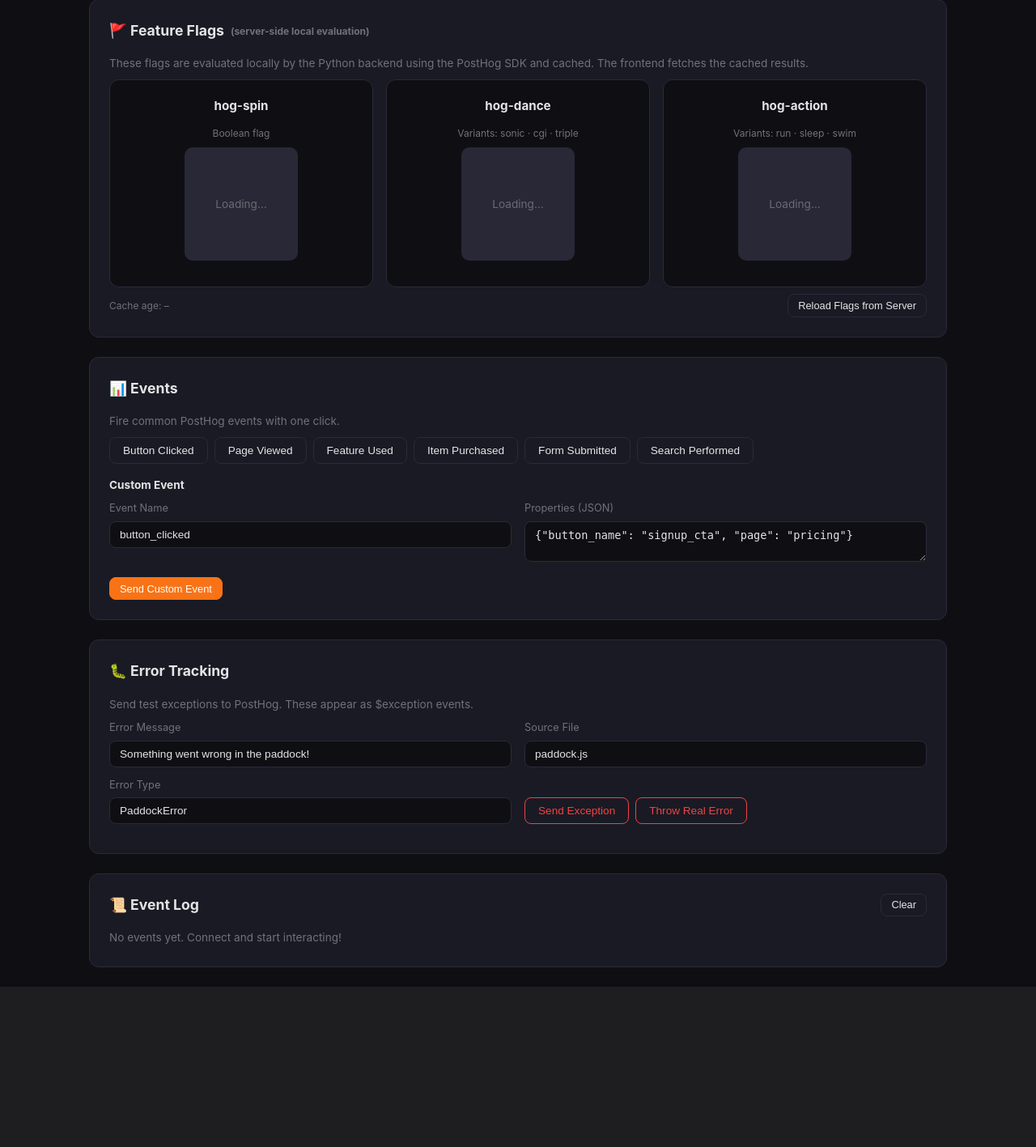
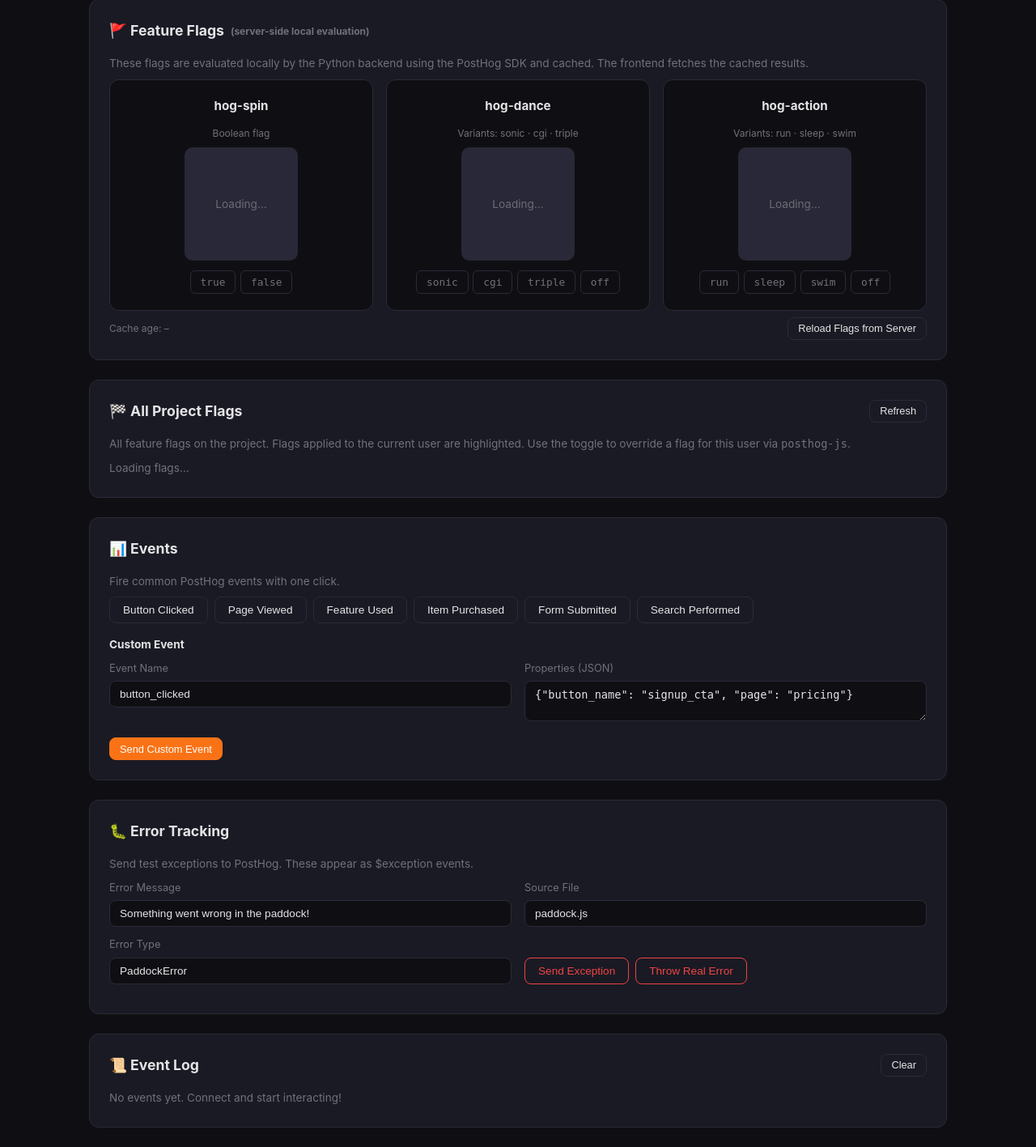
Before and after one commit to phillram/posthog-paddock, a Flask app: page / in a window 1280 px wide. Shown: the part 689-2106 px from the top of the page at 81% size. Before the commit the page ends 1908 px from the top, so only its background shows below. Run offline with Flask 3, Linux system fonts and the light colour scheme.

Commit message:
Added session caching, ability to select flags, and a reset

```diff
--- a/app.py
+++ b/app.py
@@ -67,6 +67,21 @@ def reload_flags():
     })
 
 
+@app.route("/api/flags/all")
+def get_all_flags():
+    """Return all feature flags and their values for a user."""
+    if not flag_cache:
+        return jsonify({"error": "PostHog not configured. Set .env variables."}), 503
+
+    distinct_id = request.args.get("distinct_id", "anonymous")
+    all_flags = flag_cache.get_all_flags(distinct_id)
+
+    return jsonify({
+        "flags": all_flags,
+        "distinct_id": distinct_id,
+    })
+
+
 @app.route("/api/status")
 def status():
     """Server health and cache info."""
--- a/static/css/style.css
+++ b/static/css/style.css
@@ -202,6 +202,78 @@ label { display: block; font-size: 0.8rem; color: var(--muted); margin-bottom: 0
 ::-webkit-scrollbar-thumb { background: var(--border); border-radius: 3px; }
 ::-webkit-scrollbar-thumb:hover { background: var(--muted); }
 
+/* ── Variant selector buttons ── */
+
+.variant-buttons {
+  display: flex;
+  gap: 0.35rem;
+  justify-content: center;
+  flex-wrap: wrap;
+}
+.variant-btn {
+  font-family: monospace;
+  font-size: 0.75rem;
+  padding: 0.25rem 0.6rem;
+  border-radius: 6px;
+  border: 1px solid var(--border);
+  background: var(--bg);
+  color: var(--muted);
+  cursor: pointer;
+  transition: all 0.15s;
+}
+.variant-btn:hover {
+  border-color: var(--primary);
+  color: var(--fg);
+}
+.variant-btn.active {
+  background: var(--primary);
+  border-color: var(--primary);
+  color: #fff;
+}
+
+/* ── All flags table ── */
+
+.flag-row {
+  display: flex;
+  align-items: center;
+  gap: 0.75rem;
+  padding: 0.6rem 0.75rem;
+  border-bottom: 1px solid var(--border);
+  font-size: 0.85rem;
+}
+.flag-row:last-child { border-bottom: none; }
+.flag-row.active { background: rgba(34,197,94,0.06); }
+.flag-key { font-family: monospace; font-weight: 600; min-width: 160px; }
+.flag-value { font-family: monospace; color: var(--accent); flex: 1; }
+.flag-status { flex-shrink: 0; }
+
+/* Toggle switch */
+.toggle {
+  position: relative;
+  width: 36px;
+  height: 20px;
+  flex-shrink: 0;
+}
+.toggle input { opacity: 0; width: 0; height: 0; }
+.toggle-slider {
+  position: absolute; cursor: pointer;
+  top: 0; left: 0; right: 0; bottom: 0;
+  background: var(--border);
+  border-radius: 10px;
+  transition: background 0.2s;
+}
+.toggle-slider::before {
+  content: "";
+  position: absolute;
+  width: 16px; height: 16px;
+  left: 2px; bottom: 2px;
+  background: var(--fg);
+  border-radius: 50%;
+  transition: transform 0.2s;
+}
+.toggle input:checked + .toggle-slider { background: var(--success); }
+.toggle input:checked + .toggle-slider::before { transform: translateX(16px); }
+
 /* ── Misc ── */
 
 .hidden { display: none !important; }
--- a/static/js/app.js
+++ b/static/js/app.js
@@ -20,6 +20,8 @@ const GIFS = {
 
 let posthogReady = false;
 const eventLog = [];
+let allFlagsData = {}; // all project flags and their current values
+let flagOverrides = {}; // client-side overrides
 
 // ── DOM helpers ──
 
@@ -48,14 +50,11 @@ function addLog(type, name, props) {
 
 function renderLog() {
   const list = $("#event-log-list");
-  const empty = $("#log-empty");
   if (eventLog.length === 0) {
-    empty.classList.remove("hidden");
+    list.innerHTML = `<p class="text-sm text-muted">No events yet. Connect and start interacting!</p>`;
     return;
   }
-  empty.classList.add("hidden");
 
-  // Build HTML for all entries
   list.innerHTML = eventLog
     .map((e) => {
       const propsStr = Object.keys(e.props).length
@@ -71,9 +70,68 @@ function renderLog() {
     .join("");
 }
 
+// ── localStorage persistence ──
+
+const STORAGE_KEY = "paddock_session";
+
+function saveSession() {
+  const data = {
+    apiKey: $("#api-key").value.trim(),
+    apiHost: $("#api-host").value,
+    distinctId: $("#distinct-id").value.trim(),
+    email: $("#person-email").value.trim(),
+    personName: $("#person-name").value.trim(),
+    connected: posthogReady,
+    flagOverrides,
+  };
+  localStorage.setItem(STORAGE_KEY, JSON.stringify(data));
+}
+
+function loadSession() {
+  try {
+    const raw = localStorage.getItem(STORAGE_KEY);
+    if (!raw) return null;
+    return JSON.parse(raw);
+  } catch {
+    return null;
+  }
+}
+
+function clearSession() {
+  localStorage.removeItem(STORAGE_KEY);
+}
+
+function restoreSession() {
+  const session = loadSession();
+  if (!session) return;
+
+  if (session.apiKey) $("#api-key").value = session.apiKey;
+  if (session.apiHost) $("#api-host").value = session.apiHost;
+  if (session.distinctId) $("#distinct-id").value = session.distinctId;
+  if (session.email) $("#person-email").value = session.email;
+  if (session.personName) $("#person-name").value = session.personName;
+  if (session.flagOverrides) flagOverrides = session.flagOverrides;
+
+  // Auto-reconnect if previously connected
+  if (session.connected && session.apiKey) {
+    initPostHog(true); // silent = true, no duplicate toasts
+    // Re-identify if there was a distinct ID
+    if (session.distinctId) {
+      setTimeout(() => {
+        const properties = {};
+        if (session.email) properties.email = session.email;
+        if (session.personName) properties.name = session.personName;
+        posthog.identify(session.distinctId, properties);
+        $("#current-distinct-id").textContent = session.distinctId;
+        $("#user-display").textContent = session.personName || session.email || session.distinctId;
+      }, 500);
+    }
+  }
+}
+
 // ── PostHog JS init ──
 
-function initPostHog() {
+function initPostHog(silent) {
   const apiKey = $("#api-key").value.trim();
   const apiHost = $("#api-host").value;
   if (!apiKey) {
@@ -91,18 +149,48 @@ function initPostHog() {
   posthogReady = true;
   $("#status-dot").className = "status-dot ok";
   $("#status-text").textContent = "Connected";
+  $("#btn-disconnect").classList.remove("hidden");
   $("#current-distinct-id").textContent = posthog.get_distinct_id();
-  toast("PostHog connected!", "success");
-  addLog("event", "PostHog Initialized", { host: apiHost });
 
-  // Fetch flags from server now that we're connected
+  if (!silent) {
+    toast("PostHog connected!", "success");
+    addLog("event", "PostHog Initialized", { host: apiHost });
+  }
+
+  saveSession();
   fetchFlags();
+  fetchAllFlags();
+}
+
+function disconnectPostHog() {
+  if (posthogReady) {
+    posthog.reset();
+  }
+  posthogReady = false;
+  flagOverrides = {};
+  allFlagsData = {};
+
+  clearSession();
+
+  $("#status-dot").className = "status-dot err";
+  $("#status-text").textContent = "Disconnected";
+  $("#btn-disconnect").classList.add("hidden");
+  $("#current-distinct-id").textContent = "–";
+  $("#user-display").textContent = "Not identified";
+  $("#distinct-id").value = "";
+  $("#person-email").value = "";
+  $("#person-name").value = "";
+
+  renderAllFlags({});
+  toast("Disconnected. Saved session cleared.", "info");
+  addLog("event", "Disconnected", {});
 }
 
 // ── Feature Flags (fetched from Python backend cache) ──
 
 async function fetchFlags() {
-  const distinctId = posthogReady ? posthog.get_distinct_id() : "anonymous";
+  let distinctId = "anonymous";
+  try { distinctId = posthogReady ? posthog.get_distinct_id() || "anonymous" : "anonymous"; } catch {}
   try {
     const res = await fetch(`/api/flags?distinct_id=${encodeURIComponent(distinctId)}`);
     const data = await res.json();
@@ -122,24 +210,40 @@ async function fetchFlags() {
 }
 
 async function reloadFlags() {
-  const distinctId = posthogReady ? posthog.get_distinct_id() : "anonymous";
+  let distinctId = "anonymous";
+  try { distinctId = posthogReady ? posthog.get_distinct_id() || "anonymous" : "anonymous"; } catch {}
   try {
     const res = await fetch("/api/flags/reload", {
       method: "POST",
       headers: { "Content-Type": "application/json" },
       body: JSON.stringify({ distinct_id: distinctId }),
     });
+    if (!res.ok) {
+      const errData = await res.json().catch(() => ({}));
+      toast(errData.error || `Server error ${res.status}`, "error");
+      return;
+    }
     const data = await res.json();
     renderFlags(data.flags);
     $("#cache-info").textContent = `Cache age: 0s · Evaluated for: ${data.distinct_id}`;
     toast("Flags reloaded!", "success");
     addLog("flag", "Flags Reloaded", data.flags);
   } catch (err) {
-    toast("Failed to reload flags.", "error");
+    toast("Failed to reload flags: " + err.message, "error");
+    console.error("Reload flags error:", err);
   }
 }
 
+// Track current hedgehog flag values so variant buttons can reference them
+let currentHogFlags = { "hog-spin": null, "hog-dance": null, "hog-action": null };
+
 function renderFlags(flags) {
+  currentHogFlags = {
+    "hog-spin": flags["hog-spin"],
+    "hog-dance": flags["hog-dance"],
+    "hog-action": flags["hog-action"],
+  };
+
   // ── hog-spin: boolean ──
   const spinValue = flags["hog-spin"];
   let spinHtml;
@@ -199,6 +303,153 @@ function renderFlags(flags) {
 
   $("#flag-action-display").innerHTML = actionHtml;
   $("#flag-action-badge").innerHTML = actionBadge;
+
+  // Highlight active variant buttons
+  highlightVariantButtons();
+}
+
+function highlightVariantButtons() {
+  $$(".variant-btn").forEach((btn) => {
+    const onclick = btn.getAttribute("onclick") || "";
+    // Parse the flag key and value from the onclick attribute
+    const match = onclick.match(/setFlagVariant\('([^']+)',\s*(.+)\)/);
+    if (!match) return;
+
+    const key = match[1];
+    let btnValue = match[2].trim();
+    // Convert string representations to actual values
+    if (btnValue === "true") btnValue = true;
+    else if (btnValue === "false") btnValue = false;
+    else btnValue = btnValue.replace(/^'|'$/g, ""); // strip quotes
+
+    const currentValue = currentHogFlags[key];
+
+    if (currentValue === btnValue) {
+      btn.classList.add("active");
+    } else {
+      btn.classList.remove("active");
+    }
+  });
+}
+
+function setFlagVariant(flagKey, value) {
+  if (!posthogReady) { toast("Connect PostHog first.", "error"); return; }
+
+  // Override the flag client-side
+  posthog.featureFlags.override({ [flagKey]: value });
+  flagOverrides[flagKey] = value;
+
+  // Update the display immediately
+  currentHogFlags[flagKey] = value;
+  renderFlags(currentHogFlags);
+
+  // Also update the all-flags list if it has this key
+  if (flagKey in allFlagsData) {
+    allFlagsData[flagKey] = value;
+    renderAllFlags(allFlagsData);
+  }
+
+  const displayValue = value === true ? "true" : value === false ? "false" : value;
+  toast(`${flagKey} → ${displayValue}`, "success");
+  addLog("flag", `Set ${flagKey}`, { value: displayValue });
+  saveSession();
+}
+
+// ── All Project Flags ──
+
+async function fetchAllFlags() {
+  let distinctId = "anonymous";
+  try { distinctId = posthogReady ? posthog.get_distinct_id() || "anonymous" : "anonymous"; } catch {}
+  try {
+    const res = await fetch(`/api/flags/all?distinct_id=${encodeURIComponent(distinctId)}`);
+    const data = await res.json();
+    if (data.error) {
+      toast(data.error, "error");
+      return;
+    }
+    allFlagsData = data.flags || {};
+    renderAllFlags(allFlagsData);
+  } catch (err) {
+    console.error("Failed to fetch all flags:", err);
+  }
+}
+
+function renderAllFlags(flags) {
+  const container = $("#all-flags-list");
+  const keys = Object.keys(flags);
+
+  if (keys.length === 0) {
+    container.innerHTML = `<p class="text-sm text-muted">No flags found. Connect and check your PostHog configuration.</p>`;
+    return;
+  }
+
+  container.innerHTML = keys
+    .sort()
+    .map((key) => {
+      const value = flags[key];
+      const isActive = value !== false && value !== null && value !== undefined;
+      const displayValue = value === true ? "true" : value === false ? "false" : value === null ? "null" : String(value);
+      const isOverridden = key in flagOverrides;
+
+      return `
+        <div class="flag-row ${isActive ? "active" : ""}">
+          <span class="flag-key">${escapeHtml(key)}</span>
+          <span class="flag-value">
+            ${isActive
+              ? `<span class="badge badge-true">${escapeHtml(displayValue)}</span>`
+              : `<span class="badge badge-false">${escapeHtml(displayValue)}</span>`
+            }
+            ${isOverridden ? `<span class="badge badge-cache">overridden</span>` : ""}
+          </span>
+          <span class="flag-status text-xs ${isActive ? "" : "text-muted"}">${isActive ? "Applied" : "Not applied"}</span>
+          <label class="toggle" title="Toggle override for this flag">
+            <input type="checkbox" data-flag-key="${escapeHtml(key)}" ${isActive ? "checked" : ""} onchange="toggleFlagOverride(this)">
+            <span class="toggle-slider"></span>
+          </label>
+        </div>`;
+    })
+    .join("");
+}
+
+function escapeHtml(str) {
+  const div = document.createElement("div");
+  div.textContent = str;
+  return div.innerHTML;
+}
+
+function toggleFlagOverride(checkbox) {
+  if (!posthogReady) {
+    toast("Connect PostHog first.", "error");
+    checkbox.checked = !checkbox.checked;
+    return;
+  }
+
+  const key = checkbox.dataset.flagKey;
+  const currentValue = allFlagsData[key];
+
+  if (checkbox.checked) {
+    // Enable: override to true (for boolean flags) or restore previous value
+    const overrideValue = (currentValue === false || currentValue === null) ? true : currentValue;
+    posthog.featureFlags.override({ [key]: overrideValue });
+    flagOverrides[key] = overrideValue;
+    allFlagsData[key] = overrideValue;
+    toast(`Flag "${key}" overridden to: ${overrideValue}`, "success");
+    addLog("flag", `Override: ${key}`, { value: overrideValue });
+  } else {
+    // Disable: override to false
+    posthog.featureFlags.override({ [key]: false });
+    flagOverrides[key] = false;
+    allFlagsData[key] = false;
+    toast(`Flag "${key}" overridden to: false`, "info");
+    addLog("flag", `Override: ${key}`, { value: false });
+  }
+
+  saveSession();
+  renderAllFlags(allFlagsData);
+  // Also refresh the hedgehog flag cards if one of the three was toggled
+  if (["hog-spin", "hog-dance", "hog-action"].includes(key)) {
+    renderFlags(allFlagsData);
+  }
 }
 
 // ── Identify / Reset ──
@@ -221,8 +472,9 @@ function identifyUser() {
   toast(`Identified as ${distinctId}`, "success");
   addLog("identify", `Identified: ${distinctId}`, properties);
 
-  // Re-fetch flags for this user
+  saveSession();
   fetchFlags();
+  fetchAllFlags();
 }
 
 function resetUser() {
@@ -232,10 +484,15 @@ function resetUser() {
   const newId = posthog.get_distinct_id();
   $("#current-distinct-id").textContent = newId;
   $("#user-display").textContent = "Not identified";
+  $("#distinct-id").value = "";
+  $("#person-email").value = "";
+  $("#person-name").value = "";
   toast("Person reset. New anonymous ID generated.", "info");
   addLog("identify", "Person Reset", { new_distinct_id: newId });
 
+  saveSession();
   fetchFlags();
+  fetchAllFlags();
 }
 
 function setPersonProperties() {
@@ -255,6 +512,7 @@ function setPersonProperties() {
   posthog.setPersonProperties(properties);
   toast("Person properties set!", "success");
   addLog("identify", "Set Person Properties", properties);
+  saveSession();
 }
 
 // ── Events ──
@@ -329,7 +587,8 @@ function throwRealError() {
 
 document.addEventListener("DOMContentLoaded", () => {
   // Setup
-  $("#btn-connect").addEventListener("click", initPostHog);
+  $("#btn-connect").addEventListener("click", () => initPostHog(false));
+  $("#btn-disconnect").addEventListener("click", disconnectPostHog);
 
   // Identify
   $("#btn-identify").addEventListener("click", identifyUser);
@@ -337,7 +596,10 @@ document.addEventListener("DOMContentLoaded", () => {
   $("#btn-set-props").addEventListener("click", setPersonProperties);
 
   // Feature flags
-  $("#btn-reload-flags").addEventListener("click", reloadFlags);
+  $("#btn-reload-flags").addEventListener("click", () => { reloadFlags(); fetchAllFlags(); });
+
+  // All flags
+  $("#btn-refresh-all-flags").addEventListener("click", fetchAllFlags);
 
   // Quick events
   $$(".quick-event").forEach((btn) => {
@@ -359,9 +621,12 @@ document.addEventListener("DOMContentLoaded", () => {
   $("#btn-clear-log").addEventListener("click", () => {
     eventLog.length = 0;
     renderLog();
-    $("#log-empty").classList.remove("hidden");
   });
 
-  // Try to fetch flags on load (even before PostHog JS init, the server can evaluate)
+  // Restore saved session (auto-reconnect if previously connected)
+  restoreSession();
+
+  // Fetch flags on load from server
   fetchFlags();
+  fetchAllFlags();
 });
--- a/templates/index.html
+++ b/templates/index.html
@@ -38,7 +38,10 @@
           </select>
         </div>
       </div>
-      <button id="btn-connect" class="primary mt-1">Connect</button>
+      <div class="btn-group mt-1">
+        <button id="btn-connect" class="primary">Connect</button>
+        <button id="btn-disconnect" class="danger hidden">Disconnect &amp; Clear Saved Session</button>
+      </div>
     </section>
 
     <!-- ── Identify ── -->
@@ -86,6 +89,10 @@
             <div class="flag-loading">Loading…</div>
           </div>
           <div id="flag-spin-badge" class="mt-1"></div>
+          <div class="variant-buttons mt-1">
+            <button class="variant-btn sm" onclick="setFlagVariant('hog-spin', true)">true</button>
+            <button class="variant-btn sm" onclick="setFlagVariant('hog-spin', false)">false</button>
+          </div>
         </div>
 
         <!-- hog-dance -->
@@ -96,6 +103,12 @@
             <div class="flag-loading">Loading…</div>
           </div>
           <div id="flag-dance-badge" class="mt-1"></div>
+          <div class="variant-buttons mt-1">
+            <button class="variant-btn sm" onclick="setFlagVariant('hog-dance', 'sonic')">sonic</button>
+            <button class="variant-btn sm" onclick="setFlagVariant('hog-dance', 'cgi')">cgi</button>
+            <button class="variant-btn sm" onclick="setFlagVariant('hog-dance', 'triple')">triple</button>
+            <button class="variant-btn sm" onclick="setFlagVariant('hog-dance', false)">off</button>
+          </div>
         </div>
 
         <!-- hog-action -->
@@ -106,6 +119,12 @@
             <div class="flag-loading">Loading…</div>
           </div>
           <div id="flag-action-badge" class="mt-1"></div>
+          <div class="variant-buttons mt-1">
+            <button class="variant-btn sm" onclick="setFlagVariant('hog-action', 'run')">run</button>
+            <button class="variant-btn sm" onclick="setFlagVariant('hog-action', 'sleep')">sleep</button>
+            <button class="variant-btn sm" onclick="setFlagVariant('hog-action', 'swim')">swim</button>
+            <button class="variant-btn sm" onclick="setFlagVariant('hog-action', false)">off</button>
+          </div>
         </div>
 
       </div>
@@ -113,6 +132,18 @@
       <div class="flex items-center justify-between mt-1">
         <span class="text-xs text-muted" id="cache-info">Cache age: –</span>
         <button id="btn-reload-flags" class="sm">Reload Flags from Server</button>
+      </div>
+    </section>
+
+    <!-- ── All Project Flags ── -->
+    <section id="all-flags-section">
+      <h2 class="flex items-center justify-between">
+        🏁 All Project Flags
+        <button id="btn-refresh-all-flags" class="sm">Refresh</button>
+      </h2>
+      <p class="text-sm text-muted mb-1">All feature flags on the project. Flags applied to the current user are highlighted. Use the toggle to override a flag for this user via <code>posthog-js</code>.</p>
+      <div id="all-flags-list">
+        <p class="text-sm text-muted">Loading flags…</p>
       </div>
     </section>
 
```
Also changed, not shown: flag_cache.py (+11 -0 lines).
